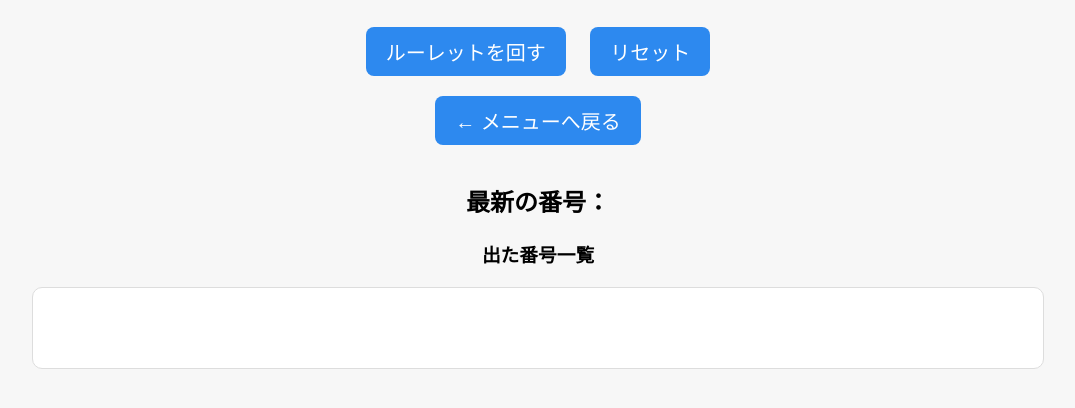
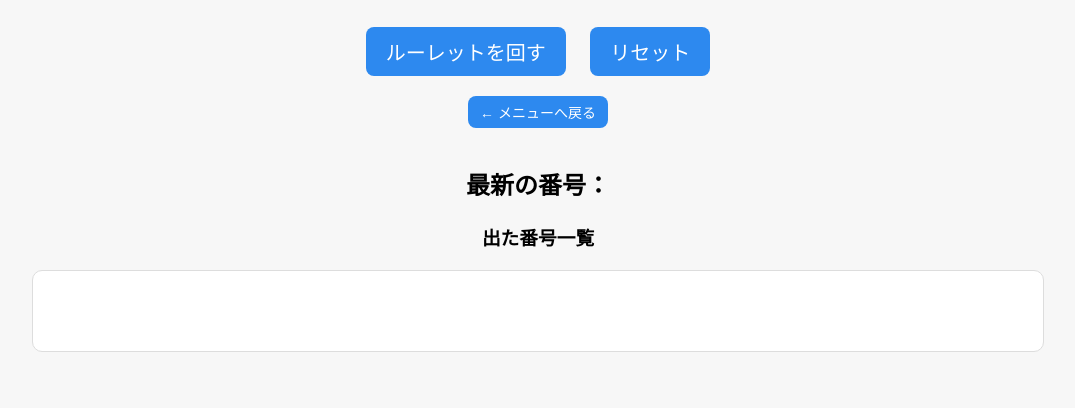
Before and after one commit to thazk1717-alt/bingoparty, a website: page public/admin.html in a window 1280 px wide. Shown: the part 98-506 px from the top of the page, without its empty margins (102-1177 px from the left). Drawn offline with nearby package versions, Linux system fonts and the light colour scheme; no server answers; a web font is replaced by a local one.

Commit message:
Update style.css

```diff
--- a/public/style.css
+++ b/public/style.css
@@ -55,3 +55,10 @@ button:hover {
   font-weight: 400;
   font-style: normal;
 }
+.top-bar {
+  margin-bottom: 20px;
+}
+.top-bar button {
+  font-size: 14px;
+  padding: 6px 12px;
+}
```
